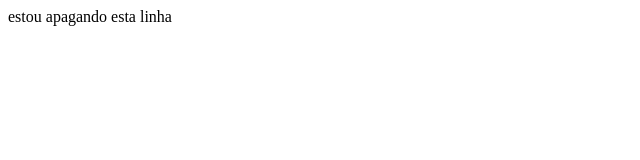
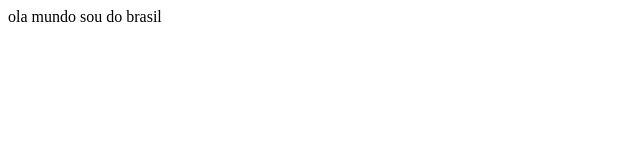
Before and after one commit to Felipemartinssilva/cursohtml, a plain HTML site: page Primeirapagina/Primeirapagina.html in a window 1280 px wide. Shown: the full height of the page, 0-640 px from the left. Drawn offline with Linux system fonts and the light colour scheme.

Commit message:
ola mundo sou do brasil

```diff
--- a/Primeirapagina/Primeirapagina.html
+++ b/Primeirapagina/Primeirapagina.html
@@ -5,7 +5,7 @@
     <title>Minha primeira pagina</title>
     </head>
     <body>
-        estou apagando esta linha
+        ola mundo sou do brasil
     </body>
 
 </html>
```
